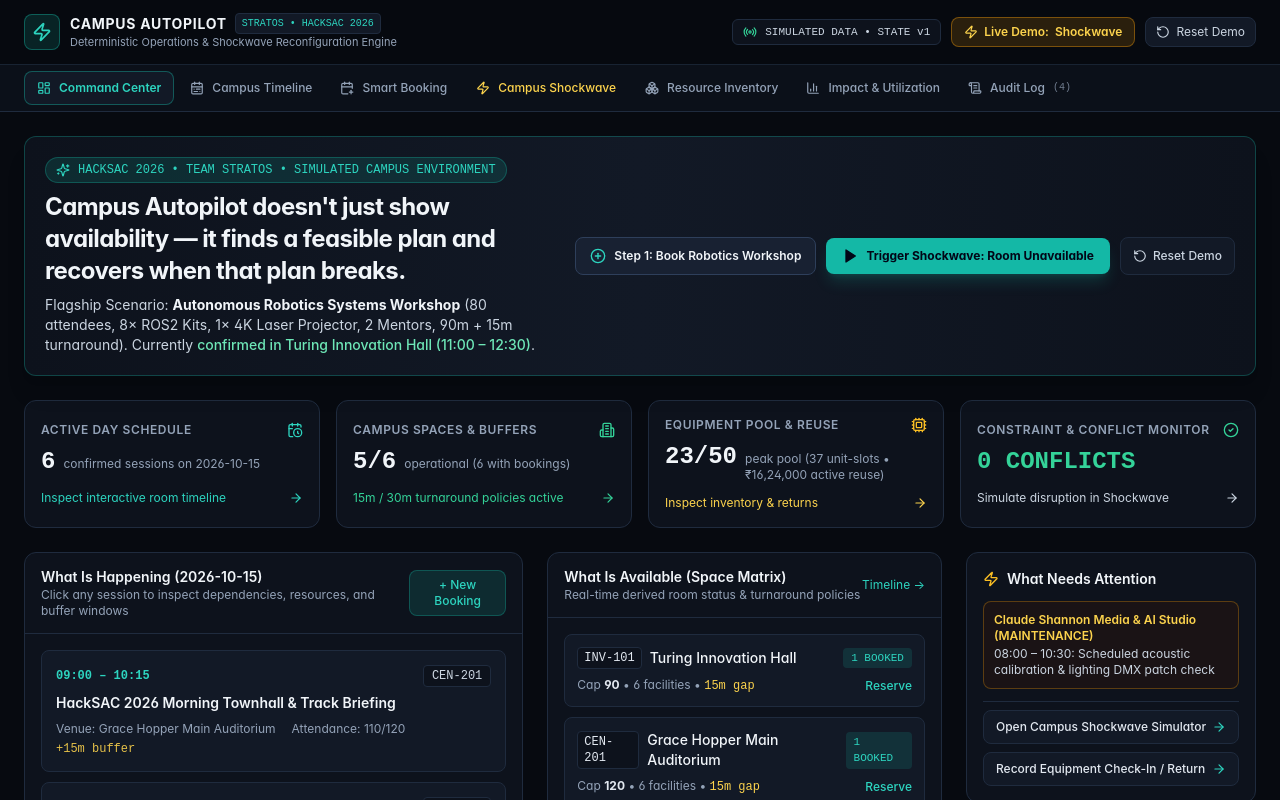
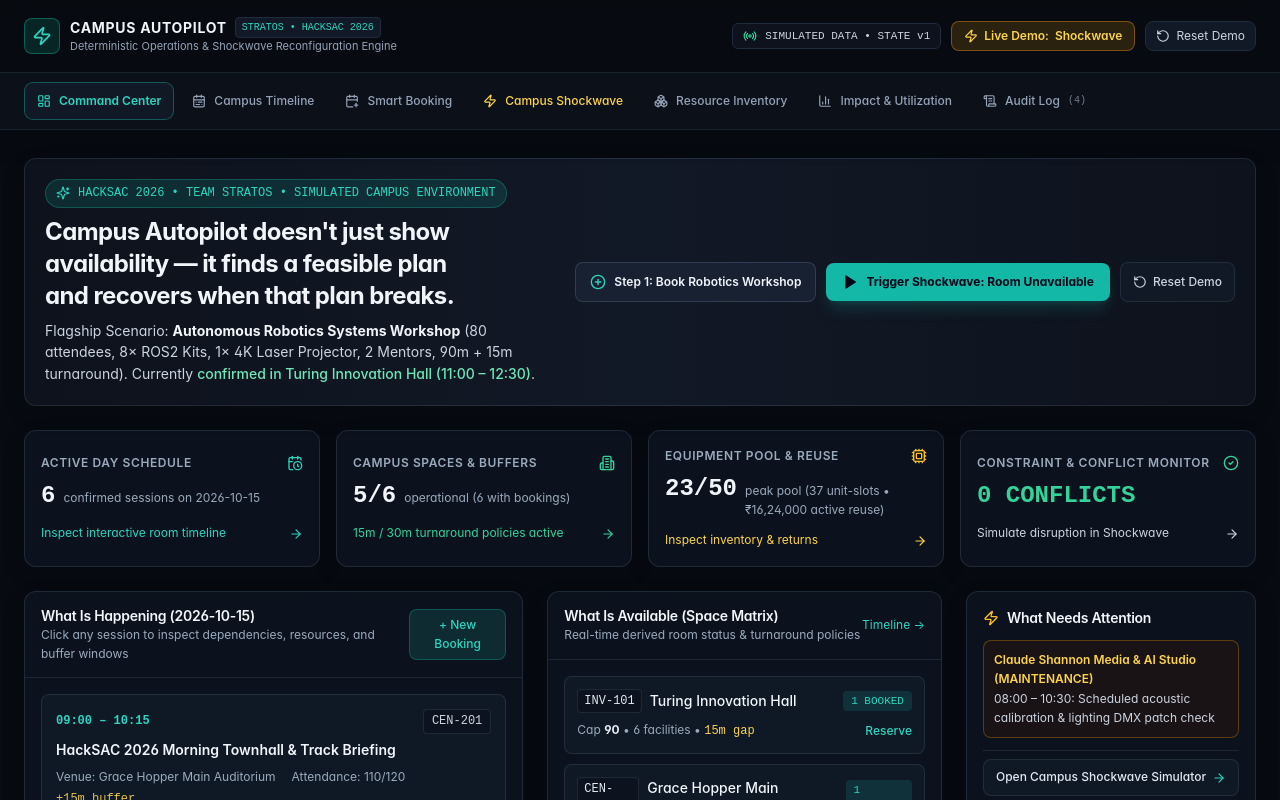
Before and after one commit to rgadekar11qq-pixel/campus-autopilot-hacksac-2026, a Next.js app: page / in a window 1280 px wide. Shown: the top 800 px of the page. Built offline with nearby package versions, Linux system fonts and the light colour scheme.

Commit message:
Polish Campus Autopilot UI visual system

```diff
--- a/src/app/globals.css
+++ b/src/app/globals.css
@@ -3,91 +3,155 @@
 @tailwind utilities;
 
 :root {
-  --bg-canvas: #070a10;
-  --bg-elevated: #0d121c;
-  --bg-surface: #121926;
-  --bg-hover: #182132;
-  --border-subtle: #1f2b3e;
-  --border-strong: #2e3f5b;
-  --text-primary: #f1f5f9;
-  --text-secondary: #94a3b8;
-  --text-muted: #64748b;
-  --accent-cyan: #14b8a6;
-  --accent-amber: #f59e0b;
-  --accent-red: #ef4444;
-  --accent-emerald: #10b981;
+  color-scheme: dark;
+  --bg-canvas: #080c12;
+  --bg-elevated: #0d141e;
+  --bg-surface: #111b27;
+  --bg-hover: #172536;
+  --border-subtle: #223244;
+  --border-strong: #344b61;
+  --text-primary: #edf5fb;
+  --text-secondary: #a2b2c3;
+  --text-muted: #72859a;
+  --accent-cyan: #20c9b5;
+  --accent-amber: #f3b64c;
+  --accent-red: #fb6b72;
+  --accent-emerald: #36d399;
 }
 
-* {
-  box-sizing: border-box;
-}
-
-html,
+* { box-sizing: border-box; }
+html { scroll-behavior: smooth; background: var(--bg-canvas); }
 body {
-  background-color: var(--bg-canvas);
+  min-height: 100vh;
+  margin: 0;
+  background:
+    radial-gradient(ellipse at 8% 0%, rgba(32, 201, 181, .075), transparent 34rem),
+    radial-gradient(ellipse at 94% 18%, rgba(47, 109, 173, .07), transparent 30rem),
+    var(--bg-canvas);
   color: var(--text-primary);
   font-feature-settings: "cv02", "cv03", "cv04", "cv11";
   -webkit-font-smoothing: antialiased;
+  text-rendering: optimizeLegibility;
+  font-size: 14px;
+  line-height: 1.55;
 }
 
-/* Subtle technical grid backdrop */
+::selection { background: rgba(32, 201, 181, .28); color: #f5fffe; }
+button, input, select, textarea { font: inherit; }
+button { -webkit-tap-highlight-color: transparent; }
+button:focus-visible, a:focus-visible, input:focus-visible, select:focus-visible, textarea:focus-visible {
+  outline: 2px solid var(--accent-cyan);
+  outline-offset: 3px;
+}
+button:disabled { opacity: .48; cursor: not-allowed; }
+
+/* A quiet technical grid: atmospheric, never competing with the data. */
 .bg-ops-grid {
-  background-image: linear-gradient(
-      to right,
-      rgba(31, 43, 62, 0.25) 1px,
-      transparent 1px
-    ),
-    linear-gradient(to bottom, rgba(31, 43, 62, 0.25) 1px, transparent 1px);
-  background-size: 32px 32px;
+  background-color: rgba(10, 17, 26, .62);
+  background-image:
+    linear-gradient(to right, rgba(72, 105, 132, .11) 1px, transparent 1px),
+    linear-gradient(to bottom, rgba(72, 105, 132, .11) 1px, transparent 1px);
+  background-size: 28px 28px;
+}
+.bg-stripe-amber {
+  background-image: repeating-linear-gradient(-45deg, rgba(243,182,76,.18), rgba(243,182,76,.18) 5px, rgba(243,182,76,.05) 5px, rgba(243,182,76,.05) 10px);
+}
+.bg-stripe-red {
+  background-image: repeating-linear-gradient(-45deg, rgba(251,107,114,.2), rgba(251,107,114,.2) 6px, rgba(251,107,114,.055) 6px, rgba(251,107,114,.055) 12px);
 }
 
-/* Diagonal stripes for turnaround buffers and maintenance windows */
-.bg-stripe-amber {
-  background-image: repeating-linear-gradient(
-    -45deg,
-    rgba(245, 158, 11, 0.14),
-    rgba(245, 158, 11, 0.14) 5px,
-    rgba(245, 158, 11, 0.04) 5px,
-    rgba(245, 158, 11, 0.04) 10px
-  );
+/* Consistent surface language across every workspace. */
+header.sticky {
+  background: rgba(8, 12, 18, .88) !important;
+  border-color: rgba(88, 115, 139, .24) !important;
+  box-shadow: 0 8px 28px rgba(0, 0, 0, .14);
+}
+header.sticky > div:first-child { min-height: 72px; }
+header nav { border-color: rgba(88, 115, 139, .18) !important; }
+header nav > div { gap: 5px !important; padding-top: 9px !important; padding-bottom: 9px !important; }
+header nav button {
+  min-height: 38px;
+  padding: 8px 12px !important;
+  font-size: 12px !important;
+  border: 1px solid transparent;
+  border-radius: 9px !important;
+}
+header nav button:hover { background: rgba(134, 166, 190, .075); }
+header nav button[aria-current="page"] { background: rgba(32, 201, 181, .12); }
+
+main { padding-top: 28px !important; padding-bottom: 40px !important; }
+main > div { min-width: 0; }
+h1, h2, h3 { text-wrap: balance; }
+h1 { letter-spacing: -.035em; }
+h2 { letter-spacing: -.018em; }
+p { text-wrap: pretty; }
+
+/* Cards feel like instrument panels, with clear boundaries and subtle depth. */
+main .rounded-xl.border,
+main .rounded-xl.bg-canvas-elevated,
+main .rounded-xl.bg-canvas-surface {
+  border-color: rgba(91, 119, 145, .24);
+  box-shadow: 0 8px 24px rgba(0, 0, 0, .11);
+}
+main .bg-canvas-elevated { background-color: rgba(13, 20, 30, .94); }
+main .bg-canvas-surface { background-color: rgba(17, 27, 39, .92); }
+main .border-canvas-border { border-color: rgba(91, 119, 145, .22); }
+main .border-canvas-borderStrong { border-color: rgba(91, 119, 145, .34); }
+
+main button:not(:disabled) { transition: background-color .16s ease, border-color .16s ease, color .16s ease, box-shadow .16s ease, transform .16s ease; }
+main button:not(:disabled):active { transform: translateY(1px); }
+main button[class*="hover:border-accent-cyan"]:hover { box-shadow: 0 8px 24px rgba(0, 0, 0, .16); }
+main button[class*="bg-accent-cyan"]:not([class*="bg-accent-cyan/"]):hover {
+  box-shadow: 0 0 0 3px rgba(32, 201, 181, .12), 0 8px 24px rgba(32, 201, 181, .12);
+}
+main .text-slate-400 { color: #9aabbd; }
+main .text-slate-500 { color: #8295a8; }
+main .text-xs { line-height: 1.55; }
+main .text-\[10px\] { font-size: 10px; line-height: 1.45; }
+main .text-\[11px\] { font-size: 11px; line-height: 1.5; }
+
+/* The command-centre intro is the page's visual anchor. */
+main h1 { font-size: clamp(22px, 2vw, 29px); line-height: 1.25; }
+main h2 { font-size: 15px; line-height: 1.4; }
+main h3 { line-height: 1.4; }
+main .shadow-xl, main .shadow-2xl { box-shadow: 0 18px 44px rgba(0, 0, 0, .2); }
+
+/* Timeline stays dense enough to compare schedules, without tiny controls. */
+main table { font-size: 12px; }
+main th { font-weight: 600; }
+main td, main th { border-color: rgba(91, 119, 145, .2); }
+main input, main select, main textarea {
+  background-color: #0b131d;
+  border-color: rgba(111, 143, 169, .34);
+  color: var(--text-primary);
+}
+main input::placeholder, main textarea::placeholder { color: #70859a; }
+main input:focus, main select:focus, main textarea:focus {
+  border-color: var(--accent-cyan);
+  box-shadow: 0 0 0 3px rgba(32, 201, 181, .1);
 }
 
-.bg-stripe-red {
-  background-image: repeating-linear-gradient(
-    -45deg,
-    rgba(239, 68, 68, 0.18),
-    rgba(239, 68, 68, 0.18) 6px,
-    rgba(239, 68, 68, 0.05) 6px,
-    rgba(239, 68, 68, 0.05) 12px
-  );
+/* Inspector and notifications remain distinct from the workspace. */
+aside[aria-label="Room Inspector"], aside[aria-label="Event Inspector"] {
+  background: rgba(12, 19, 29, .97) !important;
+  border-color: rgba(91, 119, 145, .34) !important;
+  box-shadow: -24px 0 70px rgba(0, 0, 0, .35);
 }
+footer { border-color: rgba(88, 115, 139, .22) !important; }
 
-/* Custom subtle scrollbars */
-::-webkit-scrollbar {
-  width: 6px;
-  height: 6px;
+::-webkit-scrollbar { width: 8px; height: 8px; }
+::-webkit-scrollbar-track { background: #080c12; }
+::-webkit-scrollbar-thumb { background: #2a3b4e; border: 2px solid #080c12; border-radius: 999px; }
+::-webkit-scrollbar-thumb:hover { background: #415a70; }
+
+@media (max-width: 768px) {
+  header.sticky > div:first-child { min-height: 64px; }
+  header nav > div { padding-left: 14px !important; padding-right: 14px !important; }
+  header nav button { min-height: 40px; padding: 9px 11px !important; }
+  main { padding: 18px 14px 30px !important; }
+  main h1 { font-size: 23px; }
+  main .grid { min-width: 0; }
 }
-
-::-webkit-scrollbar-track {
-  background: #070a10;
+@media (prefers-reduced-motion: reduce) {
+  *, ::before, ::after { animation-duration: .01ms !important; animation-iteration-count: 1 !important; transition-duration: .01ms !important; scroll-behavior: auto !important; }
 }
-
-::-webkit-scrollbar-thumb {
-  background: #1f2b3e;
-  border-radius: 3px;
-}
-
-::-webkit-scrollbar-thumb:hover {
-  background: #2e3f5b;
-}
-
-@media (prefers-reduced-motion: reduce) {
-  *,
-  ::before,
-  ::after {
-    animation-duration: 0.01ms !important;
-    animation-iteration-count: 1 !important;
-    transition-duration: 0.01ms !important;
-    scroll-behavior: auto !important;
-  }
-}
```
